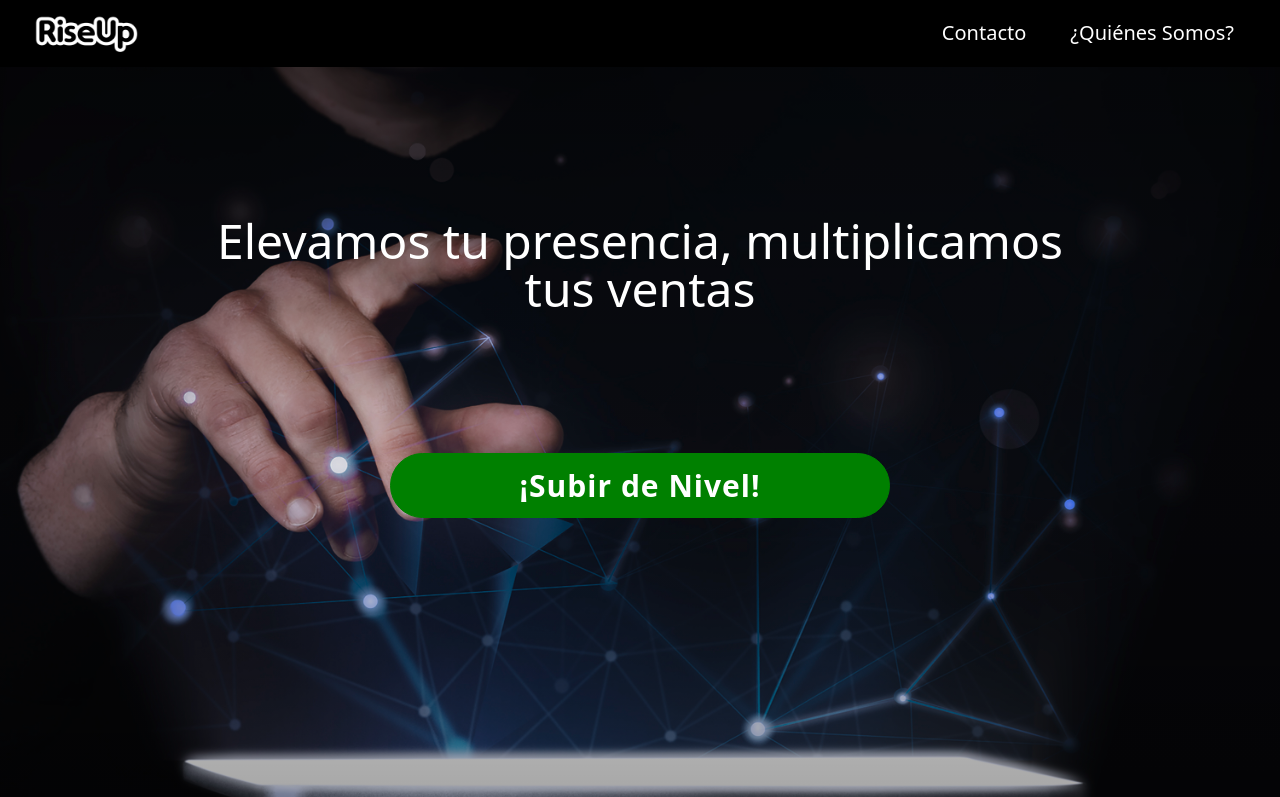
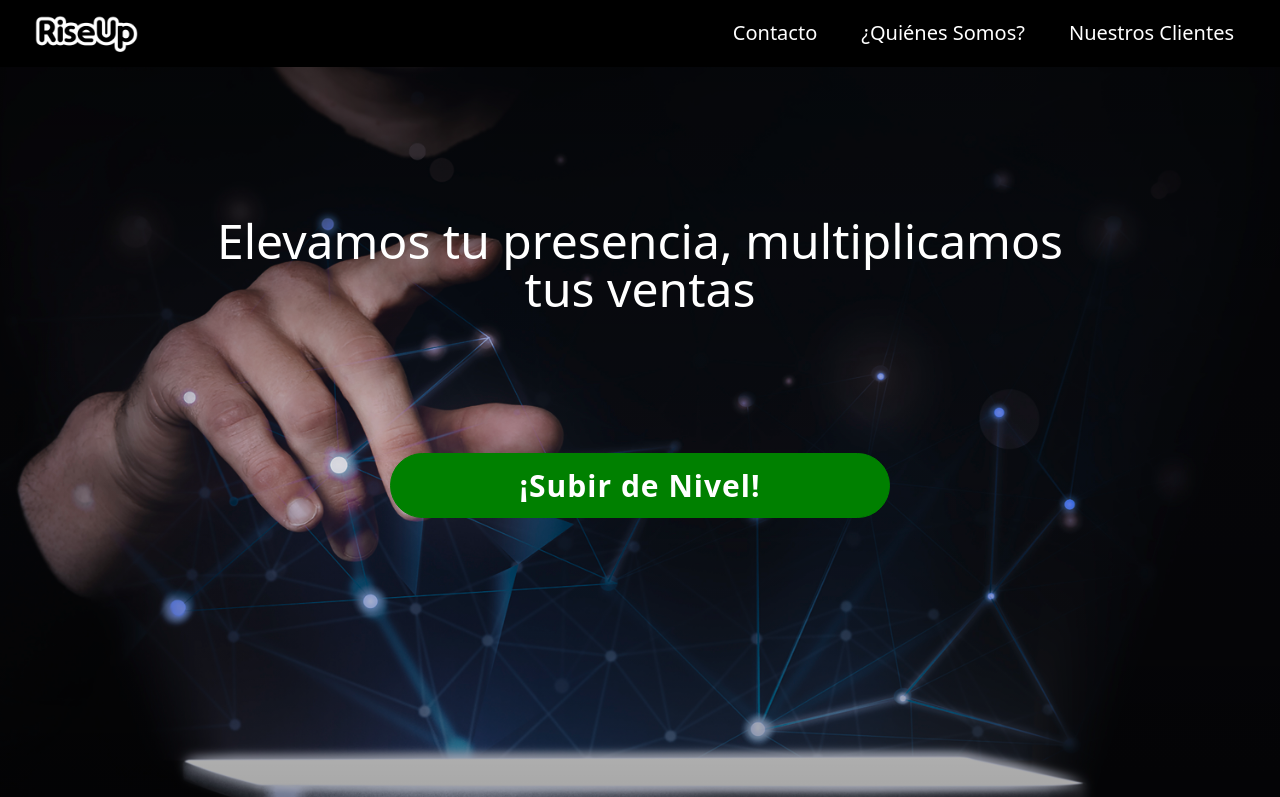
Before and after one commit to RiseUpGroup23/front-web, a React (Vite) app: page / in a window 1280 px wide. Shown: the top 797 px of the page. Built offline with nearby package versions, Linux system fonts and the light colour scheme.

Commit message:
nueva ruta clientes

```diff
--- a/src/App.jsx
+++ b/src/App.jsx
@@ -1,4 +1,4 @@
-import { Landing, FormularioContacto } from "./componentes/Views/index"
+import { Landing, FormularioContacto, Clientes } from "./componentes/Views/index"
 import { Route, Routes } from "react-router-dom"
 import NavBar from "./componentes/Nuevos/NavBar"
 
@@ -10,6 +10,7 @@ export default function App() {
       <Routes>
         <Route exact path="/" element={<Landing />} />
         <Route exact path="/enviar-correo" element={<FormularioContacto />} />
+        <Route exact path="/nuestros-clientes" element={<Clientes/>} />
       </Routes>
     </div>
   )
--- a/src/componentes/Nuevos/NavBar.jsx
+++ b/src/componentes/Nuevos/NavBar.jsx
@@ -19,6 +19,7 @@ export default function NavBar() {
   const location = useLocation();
   const [isHome, setIsHome] = useState(location.pathname === "/");
   const [isFormulario, setIsFormulario] = useState(location.pathname === "/enviar-correo");
+  const [isClients, setIsClients] = useState(location.pathname === "/nuestros-clientes");
   const [menuVisible, setMenuVisible] = useState(false);
 
   const toggleMenu = () => {
@@ -28,6 +29,7 @@ export default function NavBar() {
   useEffect(() => {
     setIsHome(location.pathname === "/");
     setIsFormulario(location.pathname === "/enviar-correo");
+    setIsClients(location.pathname === "/nuestros-clientes");
   }, [location])
 
   return (
@@ -65,6 +67,11 @@ export default function NavBar() {
                       ¿Quiénes Somos?
                     </div>
                   </a>
+                  <RouterLink to="/nuestros-clientes">
+                    <div className="btn">
+                      Nuestros Clientes
+                    </div>
+                  </RouterLink>
                 </> :
                 <RouterLink to="/">
                   <div className="btn">
@@ -99,6 +106,11 @@ export default function NavBar() {
                   ¿Quiénes Somos?
                 </ListItem>
               </a>
+              <RouterLink to="/nuestros-clientes">
+                <ListItem sx={{ color: "white" }}>
+                  Nuestros Clientes
+                </ListItem>
+              </RouterLink>
               <RouterLink to="/enviar-correo">
                 <ListItem sx={{ color: "white" }}>
                   Contacto
@@ -107,11 +119,32 @@ export default function NavBar() {
             </>
           )}
           {isFormulario && (
-            <ListItem sx={{ marginTop: "2rem", color: "white" }}>
+            <>
               <RouterLink to="/">
-                Home
+                <ListItem sx={{ marginTop: "2rem", color: "white" }}>
+                  Home
+                </ListItem>
               </RouterLink>
-            </ListItem>
+              <RouterLink to="/nuestros-clientes">
+                <ListItem sx={{ color: "white" }}>
+                  Nuestros Clientes
+                </ListItem>
+              </RouterLink>
+            </>
+          )}
+          {isClients && (
+            <>
+              <RouterLink to="/">
+                <ListItem sx={{ marginTop: "2rem", color: "white" }}>
+                  Home
+                </ListItem>
+              </RouterLink>
+              <RouterLink to="/enviar-correo">
+                <ListItem sx={{ color: "white" }}>
+                  Contacto
+                </ListItem>
+              </RouterLink>
+            </>
           )}
         </List>
       </Drawer>
--- /dev/null
+++ b/src/componentes/Views/Clientes.jsx
@@ -0,0 +1,7 @@
+export default function Clientes() {
+    return (
+        <div>
+            <h1>Aquí se mostrarán nuestros clientes</h1>
+        </div>
+    )
+}
--- a/src/componentes/Views/index.js
+++ b/src/componentes/Views/index.js
@@ -1,4 +1,5 @@
 import Landing from "./Landing";
 import FormularioContacto from "./FormularioContacto";
+import Clientes from "./Clientes";
 
-export { Landing, FormularioContacto }
+export { Landing, FormularioContacto, Clientes }
```
